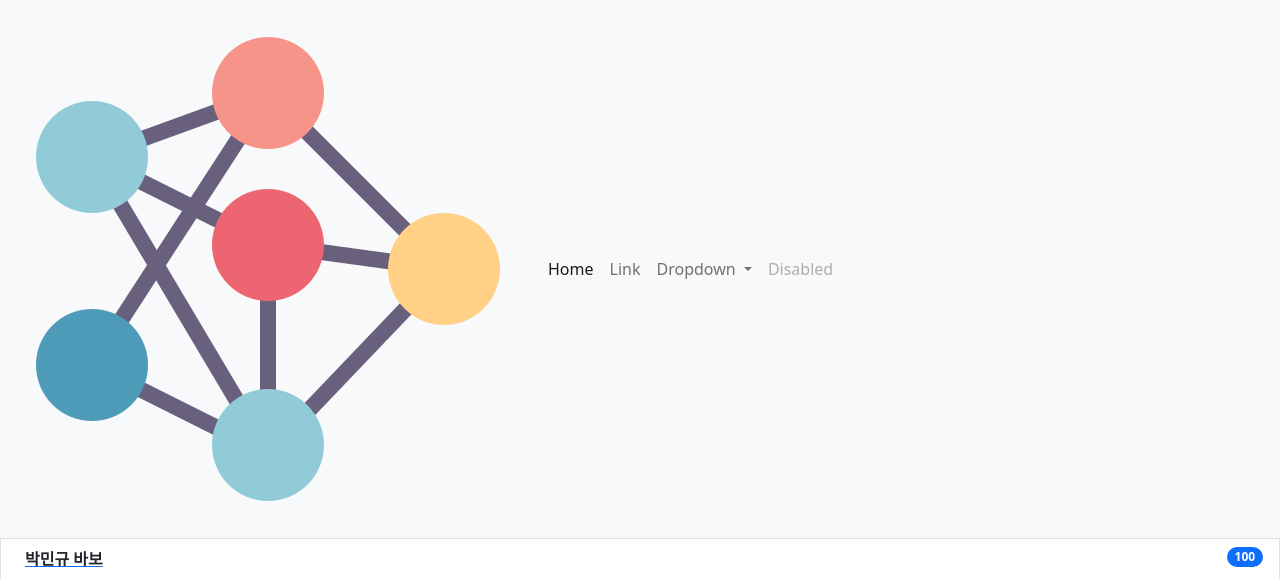
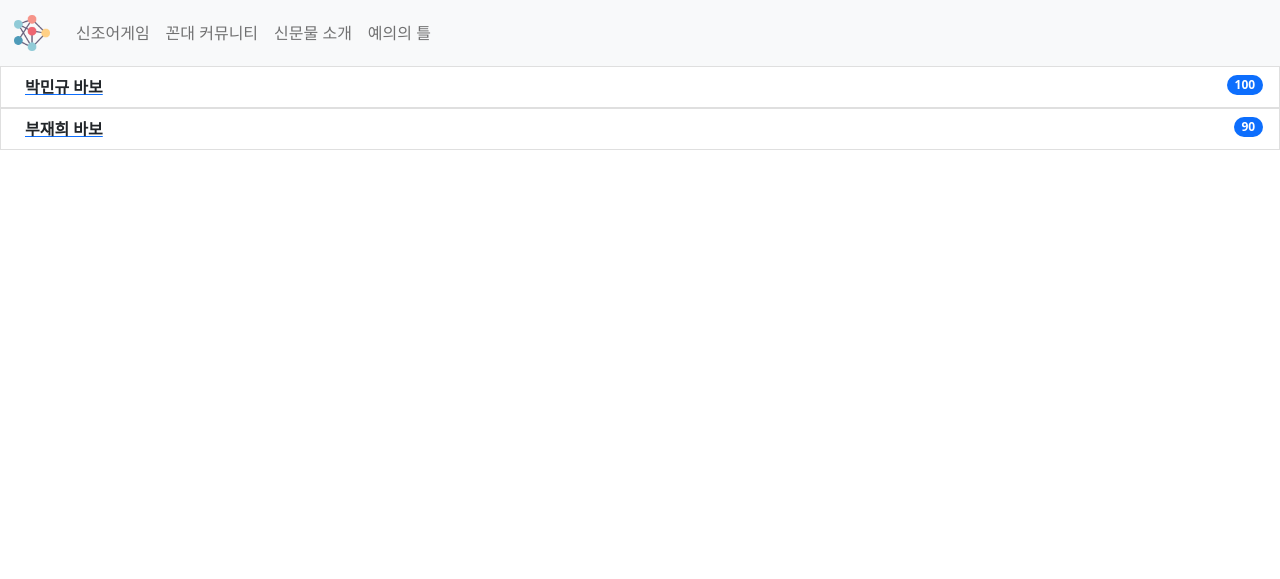
Before and after one commit to juliajh/EEEM, a Django app: page /community/ in a window 1280 px wide. Shown: the top 579 px of the page. Run offline with Django 3.2, Linux system fonts and the light colour scheme; data comes from the database, SQL or seed files in the repository.

Commit message:
navbar update

```diff
--- a/gyeongsoton/gyeongsoton/templates/base.html
+++ b/gyeongsoton/gyeongsoton/templates/base.html
@@ -15,8 +15,8 @@
 <body>
   <nav class="navbar navbar-expand-lg navbar-light bg-light">
     <div class="container-fluid">
-      <a class="navbar-brand" href="#">
-        <img src="{% static 'img/logo.png' %}">
+      <a class="navbar-brand" href="{%url 'home' %}">
+        <img src="{% static 'img/logo.png' %}" style="height: 40px; width: 40px;">
       </a>
       <button class="navbar-toggler" type="button" data-bs-toggle="collapse" data-bs-target="#navbarSupportedContent" aria-controls="navbarSupportedContent" aria-expanded="false" aria-label="Toggle navigation">
         <span class="navbar-toggler-icon"></span>
@@ -24,11 +24,18 @@
       <div class="collapse navbar-collapse" id="navbarSupportedContent">
         <ul class="navbar-nav me-auto mb-2 mb-lg-0">
           <li class="nav-item">
-            <a class="nav-link active" aria-current="page" href="#">Home</a>
+            <a class="nav-link" href="{%url 'newterms' %}">신조어게임</a>
           </li>
           <li class="nav-item">
-            <a class="nav-link" href="#">Link</a>
+            <a class="nav-link" href="{%url 'community' %}">꼰대 커뮤니티</a>
           </li>
+          <li class="nav-item">
+            <a class="nav-link" href="{%url 'trend' %}">신문물 소개</a>
+          </li>
+          <li class="nav-item">
+            <a class="nav-link" href="{%url 'manner' %}">예의의 틀</a>
+          </li>
+          <!--
           <li class="nav-item dropdown">
             <a class="nav-link dropdown-toggle" href="#" id="navbarDropdown" role="button" data-bs-toggle="dropdown" aria-expanded="false">
               Dropdown
@@ -40,9 +47,7 @@
               <li><a class="dropdown-item" href="#">Something else here</a></li>
             </ul>
           </li>
-          <li class="nav-item">
-            <a class="nav-link disabled">Disabled</a>
-          </li>
+          -->
         </ul>
       </div>
     </div>
```
